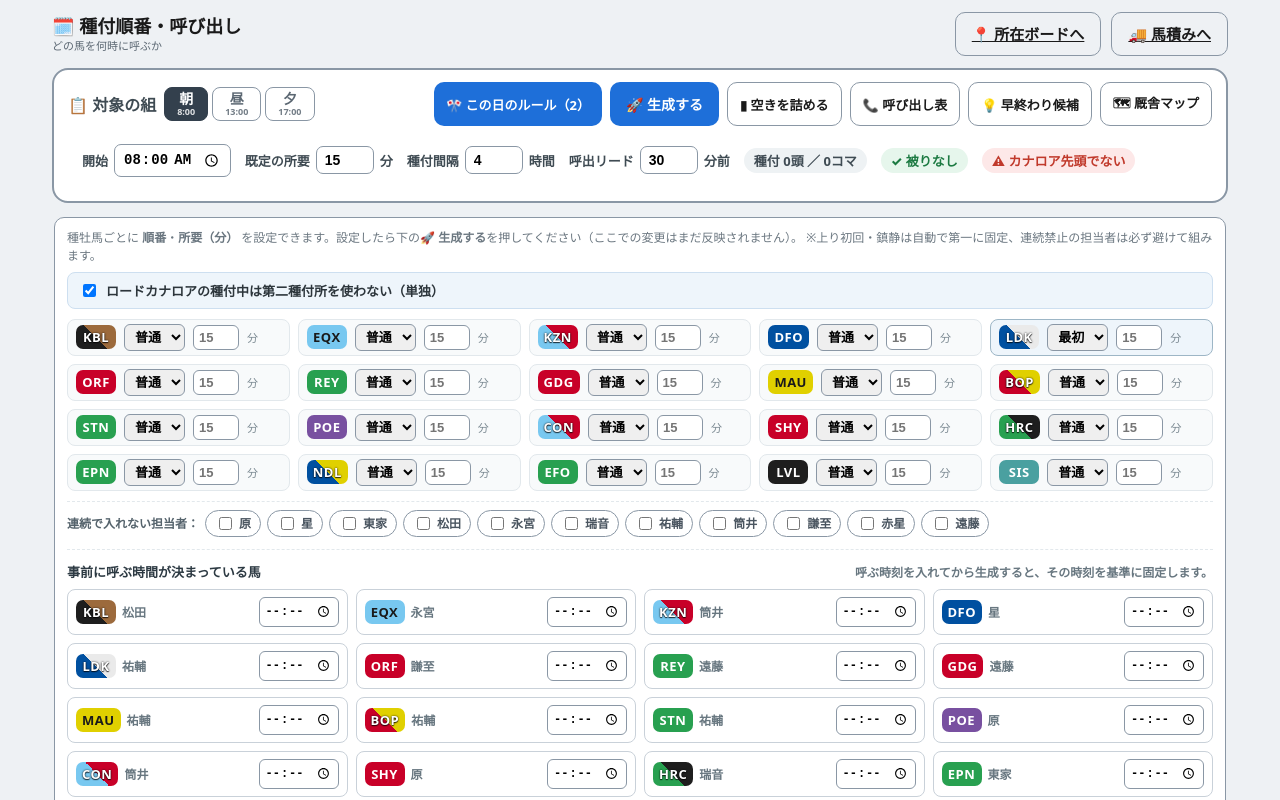
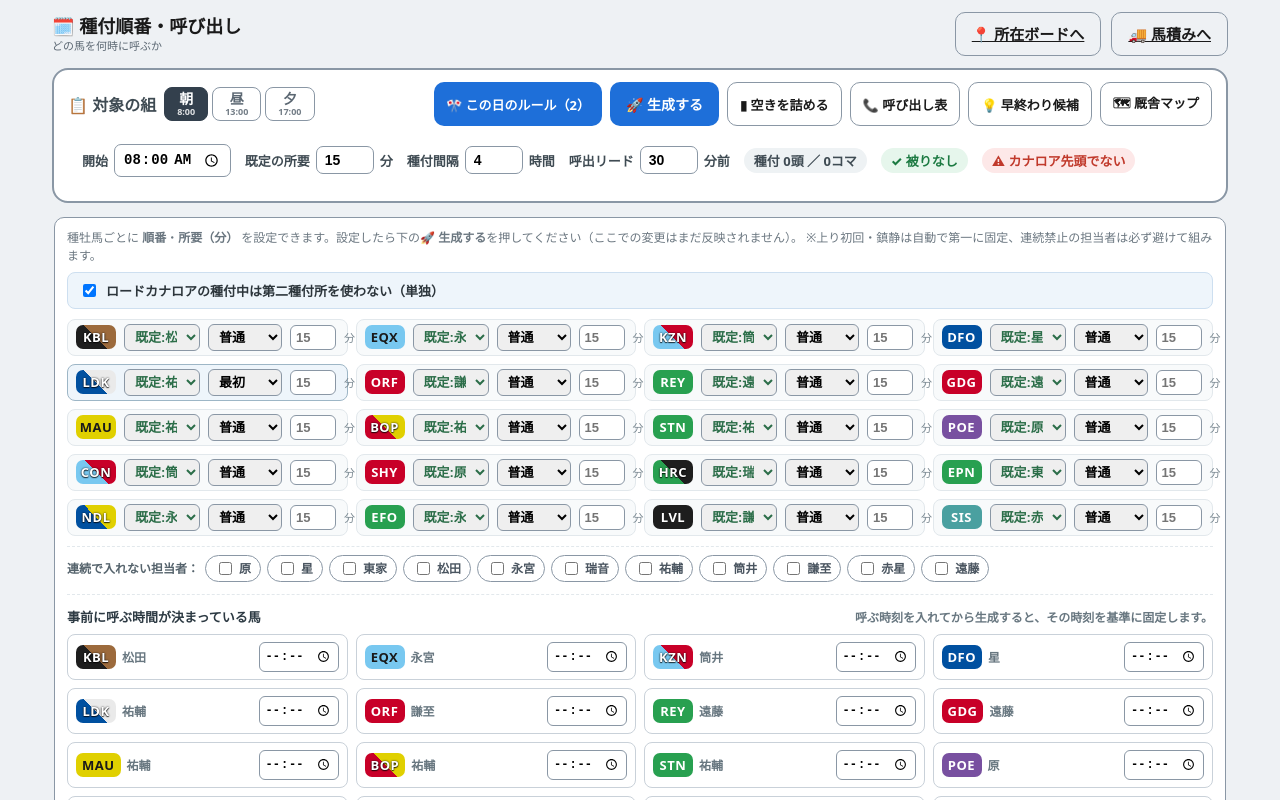
Before and after one commit to kitsunefox-code/umatsumi-yard, a Next.js app: page /schedule in a window 1280 px wide. Shown: the top 800 px of the page. Built offline with nearby package versions, Linux system fonts and the light colour scheme.

Commit message:
種付順番: 時刻15分刻みと担当変更に対応

```diff
--- a/app/globals.css
+++ b/app/globals.css
@@ -2897,11 +2897,12 @@ button {
 }
 .rules-grid {
   display: grid;
-  grid-template-columns: repeat(auto-fill, minmax(210px, 1fr));
+  grid-template-columns: repeat(auto-fill, minmax(250px, 1fr));
   gap: 8px;
 }
 .rule-row {
-  display: flex;
+  display: grid;
+  grid-template-columns: auto minmax(76px, 1fr) 74px 46px auto;
   align-items: center;
   gap: 8px;
   border: 1px solid #e2e8ec;
@@ -2914,12 +2915,16 @@ button {
   background: #eef5fb;
 }
 .rule-row select {
+  min-width: 0;
   padding: 4px 6px;
   border: 1.5px solid var(--line-strong, #c7d0d6);
   border-radius: 6px;
   font-size: 13px;
   font-weight: 700;
-  flex: 0 0 auto;
+  width: 100%;
+}
+.rule-groom {
+  color: #2c6e49;
 }
 .rules-tags {
   display: flex;
--- a/app/schedule/page.tsx
+++ b/app/schedule/page.tsx
@@ -32,6 +32,7 @@ import {
   roundMinutes,
   earlyFinishPick,
   firstOnly,
+  optionGroomOf,
   swapSlots,
   trimEmpty,
 } from "@/lib/schedule";
@@ -57,6 +58,10 @@ function safeParse(s: string): Record<string, string> {
   } catch {
     return {};
   }
+}
+function quarterTime(hhmm: string): string {
+  if (!hhmm) return "";
+  return fmtTime(Math.round(toMin(hhmm) / 15) * 15);
 }
 
 // 先行する組（朝→昼→夕）の種付時刻＋間隔、および所在ボードの実際の種付終了から、
@@ -215,10 +220,17 @@ export default function SchedulePage() {
       localStorage.setItem("sched:fixedCall:" + group, JSON.stringify(next));
   }
   function fixedCallTime(id: string): string {
-    return fixedTimes[id] || "";
+    return fixedTimes[id] ? fixedTimes[id].padStart(5, "0") : "";
   }
   function setFixedCallTime(id: string, hhmm: string) {
-    setFixed(id, hhmm);
+    setFixed(id, quarterTime(hhmm));
+  }
+  function setGroom(code: string, groom: string) {
+    const c = normCode(code);
+    const next = { ...(opts.groomOverrides || {}) };
+    if (groom === "__default") delete next[c];
+    else next[c] = groom;
+    applyOpts({ ...opts, groomOverrides: next });
   }
   function setPriority(code: string, p: Priority | "") {
     const pr = { ...opts.priorities };
@@ -289,7 +301,7 @@ export default function SchedulePage() {
       const iss = roundIssues(r, prev, opts);
       prev = [r.a, r.b]
         .filter(Boolean)
-        .map((m) => groomOf((m as Mating).sireCode));
+        .map((m) => optionGroomOf((m as Mating).sireCode, opts));
       return iss;
     });
   }, [rounds, opts]);
@@ -325,19 +337,28 @@ export default function SchedulePage() {
     }
     return seen;
   }, [matings]);
+  const allGrooms = useMemo(() => {
+    const seen: string[] = [];
+    for (const s of STALLIONS) {
+      const g = groomOf(s.code);
+      if (g && !seen.includes(g)) seen.push(g);
+    }
+    return seen.sort();
+  }, []);
   const groupGrooms = useMemo(() => {
     const seen: string[] = [];
     for (const c of groupCodes) {
-      const g = groomOf(c);
+      const g = optionGroomOf(c, opts);
       if (g && !seen.includes(g)) seen.push(g);
     }
     return seen.sort();
-  }, [groupCodes]);
+  }, [groupCodes, opts]);
   const ruleCount =
     groupCodes.filter((c) => opts.priorities[c]).length +
     opts.solo.length +
     Object.keys(opts.durations).length +
     opts.noConsecGrooms.length +
+    Object.keys(opts.groomOverrides || {}).length +
     Object.keys(fixedTimes).length;
 
   function Card({ m, i, lane }: { m?: Mating; i: number; lane: "a" | "b" }) {
@@ -390,8 +411,10 @@ export default function SchedulePage() {
               </div>
             )}
             <div className="sched-sire">
-              {groomOf(m.sireCode) && (
-                <span className="sched-groom">👤{groomOf(m.sireCode)}</span>
+              {optionGroomOf(m.sireCode, opts) && (
+                <span className="sched-groom">
+                  👤{optionGroomOf(m.sireCode, opts)}
+                </span>
               )}
               {barnOf(m.sireCode) && (
                 <span className="sched-barn">{barnOf(m.sireCode)}</span>
@@ -503,8 +526,9 @@ export default function SchedulePage() {
             開始
             <input
               type="time"
+              step={900}
               value={start.padStart(5, "0")}
-              onChange={(e) => setStart(e.target.value)}
+              onChange={(e) => setStart(quarterTime(e.target.value))}
             />
           </label>
           <label>
@@ -589,11 +613,38 @@ export default function SchedulePage() {
             {groupCodes.map((c) => (
               <div
                 className={`rule-row${
-                  opts.priorities[c] || opts.durations[c] ? " set" : ""
+                  opts.priorities[c] ||
+                  opts.durations[c] ||
+                  opts.groomOverrides?.[c] != null
+                    ? " set"
+                    : ""
                 }`}
                 key={c}
               >
                 <Badge code={c} />
+                <select
+                  className="rule-groom"
+                  value={
+                    Object.prototype.hasOwnProperty.call(
+                      opts.groomOverrides || {},
+                      c
+                    )
+                      ? opts.groomOverrides[c]
+                      : "__default"
+                  }
+                  onChange={(e) => setGroom(c, e.target.value)}
+                  title="担当を変更"
+                >
+                  <option value="__default">
+                    既定{groomOf(c) ? `:${groomOf(c)}` : ""}
+                  </option>
+                  <option value="">担当なし</option>
+                  {allGrooms.map((g) => (
+                    <option value={g} key={g}>
+                      {g}
+                    </option>
+                  ))}
+                </select>
                 <select
                   value={opts.priorities[c] || ""}
                   onChange={(e) => setPriority(c, e.target.value as Priority | "")}
@@ -655,14 +706,15 @@ export default function SchedulePage() {
                     key={m.id}
                   >
                     <Badge code={m.sireCode} />
-                    {groomOf(m.sireCode) && (
+                    {optionGroomOf(m.sireCode, opts) && (
                       <span className="prefixed-call-groom">
-                        {groomOf(m.sireCode)}
+                        {optionGroomOf(m.sireCode, opts)}
                       </span>
                     )}
                     <span className="prefixed-call-input">
                       <input
                         type="time"
+                        step={900}
                         value={callFixed}
                         onChange={(e) => setFixedCallTime(m.id, e.target.value)}
                       />
@@ -769,9 +821,9 @@ export default function SchedulePage() {
                       <span className="call-mate">種付 {times[i]}</span>
                       <span className="call-mid">
                         <Badge code={m.sireCode} />
-                        {groomOf(m.sireCode) && (
+                        {optionGroomOf(m.sireCode, opts) && (
                           <span className="call-groom">
-                            👤{groomOf(m.sireCode)}
+                            👤{optionGroomOf(m.sireCode, opts)}
                           </span>
                         )}
                         {fo && <span className="first-tag">{fo}</span>}
@@ -779,6 +831,7 @@ export default function SchedulePage() {
                       <span className="call-fix">
                         <input
                           type="time"
+                          step={900}
                           value={callFixed}
                           onChange={(e) => setFixedCallTime(m.id, e.target.value)}
                         />
--- a/lib/schedule.ts
+++ b/lib/schedule.ts
@@ -1,6 +1,6 @@
 // 種付順番の自動組み立て・検証（この日のルール／オプション対応）
 import { normCode, noteKind } from "./board";
-import { concurrentConflict, groomOf } from "./barns";
+import { adjacentStalls, groomOf } from "./barns";
 
 export type Mating = {
   id: string;
@@ -31,6 +31,7 @@ export type Options = {
   priorities: Priorities;
   solo: string[]; // 単独（同時に第二を使わない）種牡馬コード
   noConsecGrooms: string[]; // 連続コマで入れない担当者
+  groomOverrides: Record<string, string>; // 種牡馬コードごとの当日担当上書き
   durations: Record<string, number>; // 種牡馬コード→平均所要（分）
   defaultDur: number; // 既定の所要（分）
   gapMin: number; // 同じ種牡馬の種付間隔（分）＝既定4時間
@@ -41,6 +42,7 @@ export function defaultOptions(): Options {
     priorities: { LDK: "first" },
     solo: ["LDK"],
     noConsecGrooms: [],
+    groomOverrides: {},
     durations: {},
     defaultDur: 15,
     gapMin: 240,
@@ -73,6 +75,24 @@ function rankOf(code: string, pri: Priorities): number {
 
 const isSolo = (m: Mating, o: Options) => o.solo.includes(normCode(m.sireCode));
 const nf = (m: Mating) => !!firstOnly(m);
+export function optionGroomOf(code: string, o: Options): string {
+  const c = normCode(code);
+  return o.groomOverrides?.[c] ?? groomOf(c);
+}
+function concurrentIssue(
+  codeA: string,
+  codeB: string,
+  o: Options
+): "same" | "groom" | "stall" | null {
+  const a = normCode(codeA);
+  const b = normCode(codeB);
+  if (a === b) return "same";
+  const ga = optionGroomOf(a, o);
+  const gb = optionGroomOf(b, o);
+  if (ga && gb && ga === gb) return "groom";
+  if (adjacentStalls(a, b)) return "stall";
+  return null;
+}
 
 // 1コマの問題点（prevGrooms=直前コマの担当者一覧）
 export function roundIssues(
@@ -83,13 +103,15 @@ export function roundIssues(
   const out: Issue[] = [];
   const { a, b } = r;
   if (a && b) {
-    const c = concurrentConflict(a.sireCode, b.sireCode);
+    const c = concurrentIssue(a.sireCode, b.sireCode, o);
     if (c) out.push(c);
     if (nf(a) && nf(b)) out.push("first2");
     else if (nf(b)) out.push("lane"); // 第一必須が第二に入っている
     if (isSolo(a, o) || isSolo(b, o)) out.push("solo");
   }
-  const grooms = [a, b].filter(Boolean).map((m) => groomOf((m as Mating).sireCode));
+  const grooms = [a, b]
+    .filter(Boolean)
+    .map((m) => optionGroomOf((m as Mating).sireCode, o));
   for (const g of grooms)
     if (g && o.noConsecGrooms.includes(g) && prevGrooms.includes(g)) {
       out.push("consec");
@@ -136,7 +158,11 @@ export function autoSchedule(
     return out;
   }
   const groomsOf = (r?: Round) =>
-    r ? [r.a, r.b].filter(Boolean).map((m) => groomOf((m as Mating).sireCode)) : [];
+    r
+      ? [r.a, r.b]
+          .filter(Boolean)
+          .map((m) => optionGroomOf((m as Mating).sireCode, o))
+      : [];
   // 連続禁止の担当者が、隣接ラウンド（前後どちらか）に既にいるか
   function hasConsec(groom: string, prev?: Round, next?: Round): boolean {
     if (!groom || !o.noConsecGrooms.includes(groom)) return false;
@@ -148,7 +174,7 @@ export function autoSchedule(
     const rel = releaseOf(m);
     const pinned = fixed[m.id] != null;
     const solo = isSolo(m, o);
-    const groom = groomOf(m.sireCode);
+    const groom = optionGroomOf(m.sireCode, o);
 
     if (!solo && !pinned) {
       const starts = actualStarts();
@@ -158,7 +184,7 @@ export function autoSchedule(
         if (r.a && r.b) continue;
         const other = r.a || r.b;
         if (other && isSolo(other, o)) continue;
-        if (other && concurrentConflict(m.sireCode, other.sireCode) !== null) continue;
+        if (other && concurrentIssue(m.sireCode, other.sireCode, o) !== null) continue;
         if (other && nf(m) && nf(other)) continue;
         if (hasConsec(groom, rounds[i - 1], rounds[i + 1])) continue;
         if (!r.a) r.a = m;
@@ -263,7 +289,7 @@ export function autoSchedule(
   const deg: Record<string, number> = {};
   for (const m of matings)
     deg[m.id] = matings.filter(
-      (x) => x.id !== m.id && concurrentConflict(m.sireCode, x.sireCode) !== null
+      (x) => x.id !== m.id && concurrentIssue(m.sireCode, x.sireCode, o) !== null
     ).length;
   const fixedM = matings
     .filter((m) => fixed[m.id] != null)
@@ -352,7 +378,7 @@ export function earlyFinishPick(
       const cand = rounds[j][ln];
       if (!cand) continue;
       if (other) {
-        if (concurrentConflict(cand.sireCode, other.sireCode) !== null) continue;
+        if (concurrentIssue(cand.sireCode, other.sireCode, o) !== null) continue;
         if (nf(cand) && nf(other)) continue;
         if (isSolo(cand, o) || isSolo(other, o)) continue;
       } else if (isSolo(cand, o)) continue;
```
